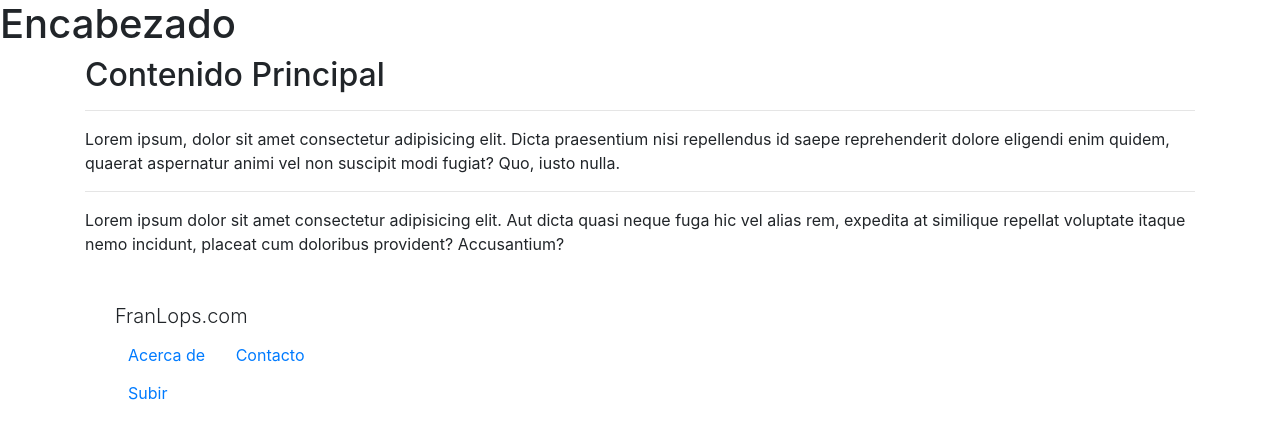
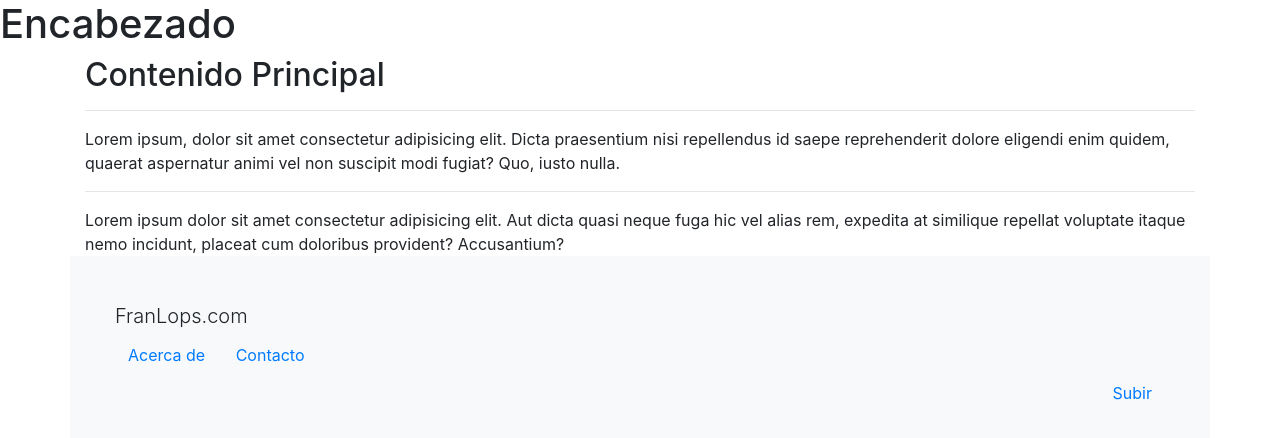
Before and after one commit to franlop24/GitHubColabora, a plain HTML site: page index.html in a window 1280 px wide. Drawn offline with nearby package versions, Linux system fonts and the light colour scheme.

Commit message:
edita footer con color

```diff
--- a/index.html
+++ b/index.html
@@ -17,14 +17,14 @@
         <hr>
         Lorem ipsum dolor sit amet consectetur adipisicing elit. Aut dicta quasi neque fuga hic vel alias rem, expedita at similique repellat voluptate itaque nemo incidunt, placeat cum doloribus provident? Accusantium?
     </main>
-    <footer class="container">
+    <footer class="container bg-light">
         <div class="col borer-top py-5">
             <div class="col">
                 <h3 class="lead">FranLops.com</h3>
                 <a href="#"  class="btn btn-link">Acerca de</a>
                 <a href="#"  class="btn btn-link">Contacto</a>
             </div>
-            <div class="col" text-right>
+            <div class="col text-right ">
                 <a href="#" class="btn btn-link">Subir</a>
             </div>
         </div>
```
